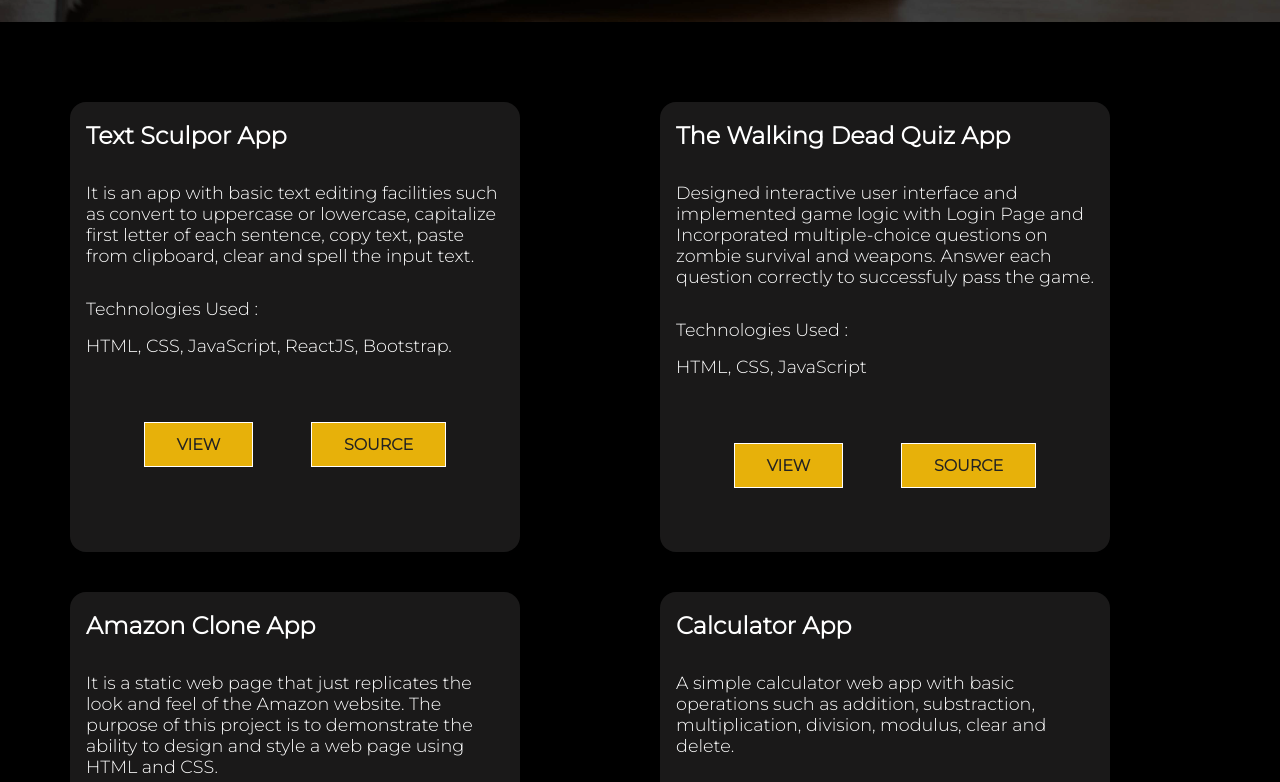
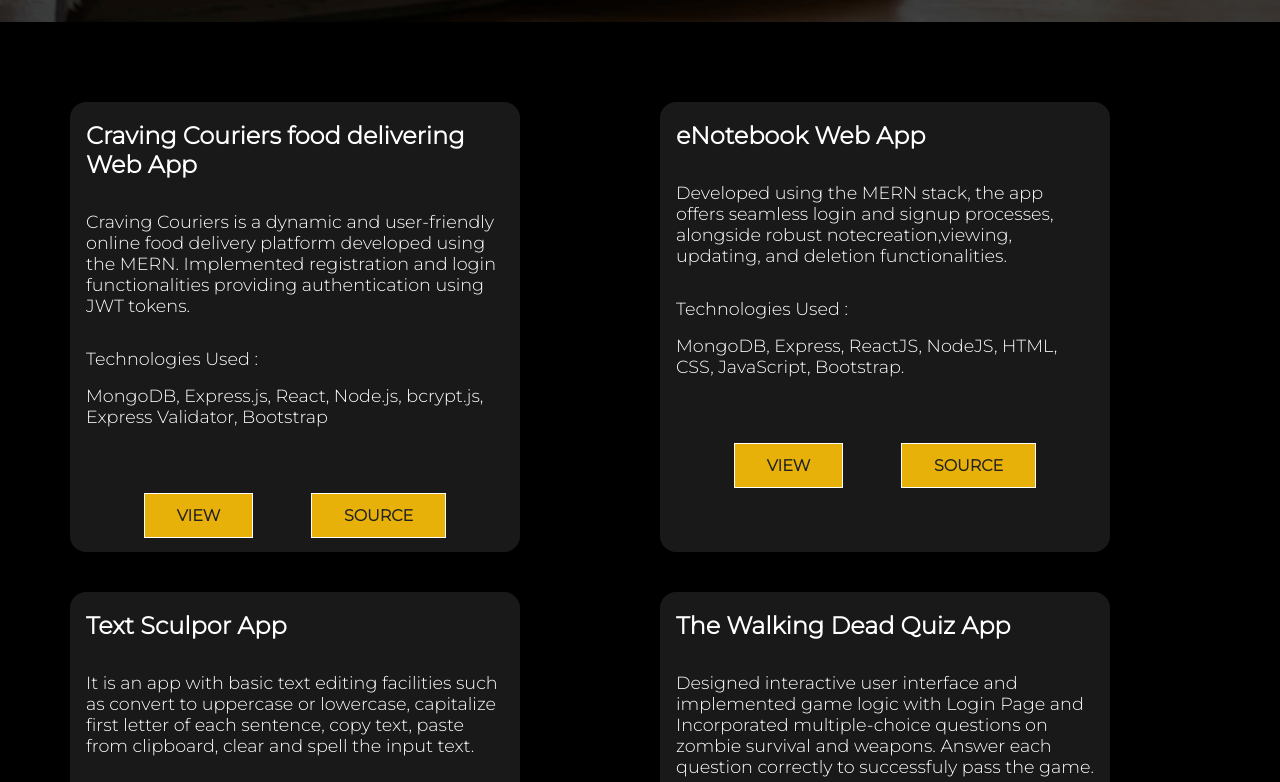
Before and after one commit to arshitshukla/Arshit-Shukla, a React (Create React App) app: page /#/project in a window 1280 px wide. Shown: the part 618-1400 px from the top of the page. Built offline with nearby package versions, Linux system fonts and the light colour scheme.

Commit message:
Update CardData.js

```diff
--- a/src/Components/CardData.js
+++ b/src/Components/CardData.js
@@ -1,4 +1,18 @@
 const CardData=[
+    {
+        title:"Craving Couriers food delivering Web App",
+        text:"Craving Couriers is a dynamic and user-friendly online food delivery platform developed using the MERN. Implemented registration and login functionalities providing authentication using JWT tokens.",
+        tech:"MongoDB, Express.js, React, Node.js, bcrypt.js, Express Validator, Bootstrap",
+        view:"https://extraordinary-strudel-6fc356.netlify.app/",
+        source:"https://github.com/arshitshukla/Craving-Couriers"
+    },
+    {
+        title:"eNotebook Web App",
+        text:"Developed using the MERN stack, the app offers seamless login and signup processes, alongside robust notecreation,viewing, updating, and deletion functionalities.",
+        tech:"MongoDB, Express, ReactJS, NodeJS, HTML, CSS, JavaScript, Bootstrap.",
+        view:"https://github.com/arshitshukla/eNotebook",
+        source:"https://github.com/arshitshukla/eNotebook"
+    },
     {
         title:"Text Sculpor App",
         text:"It is an app with basic text editing facilities such as convert to uppercase or lowercase, capitalize first letter of each sentence, copy text, paste from clipboard, clear and spell the input text.",
```
